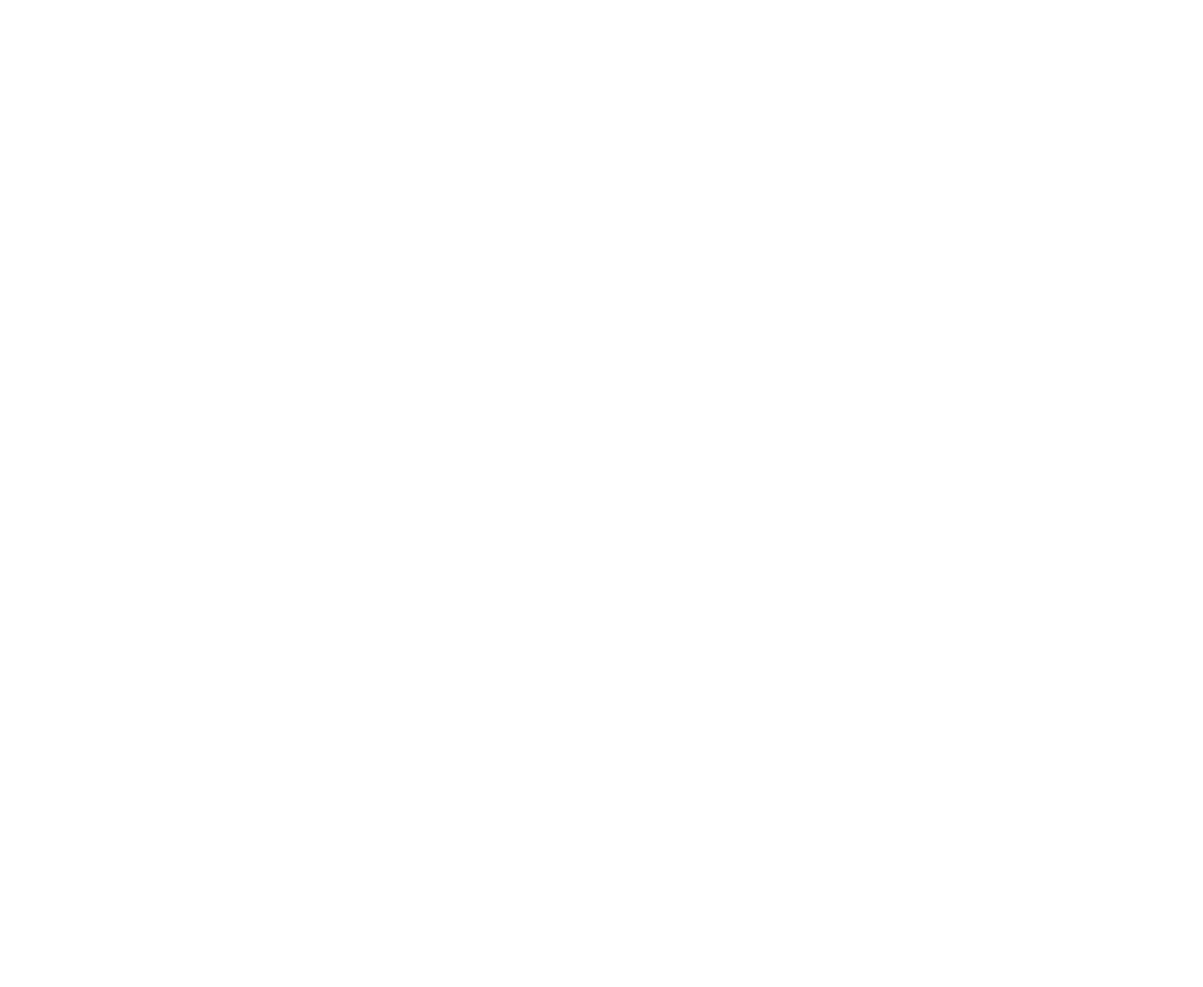
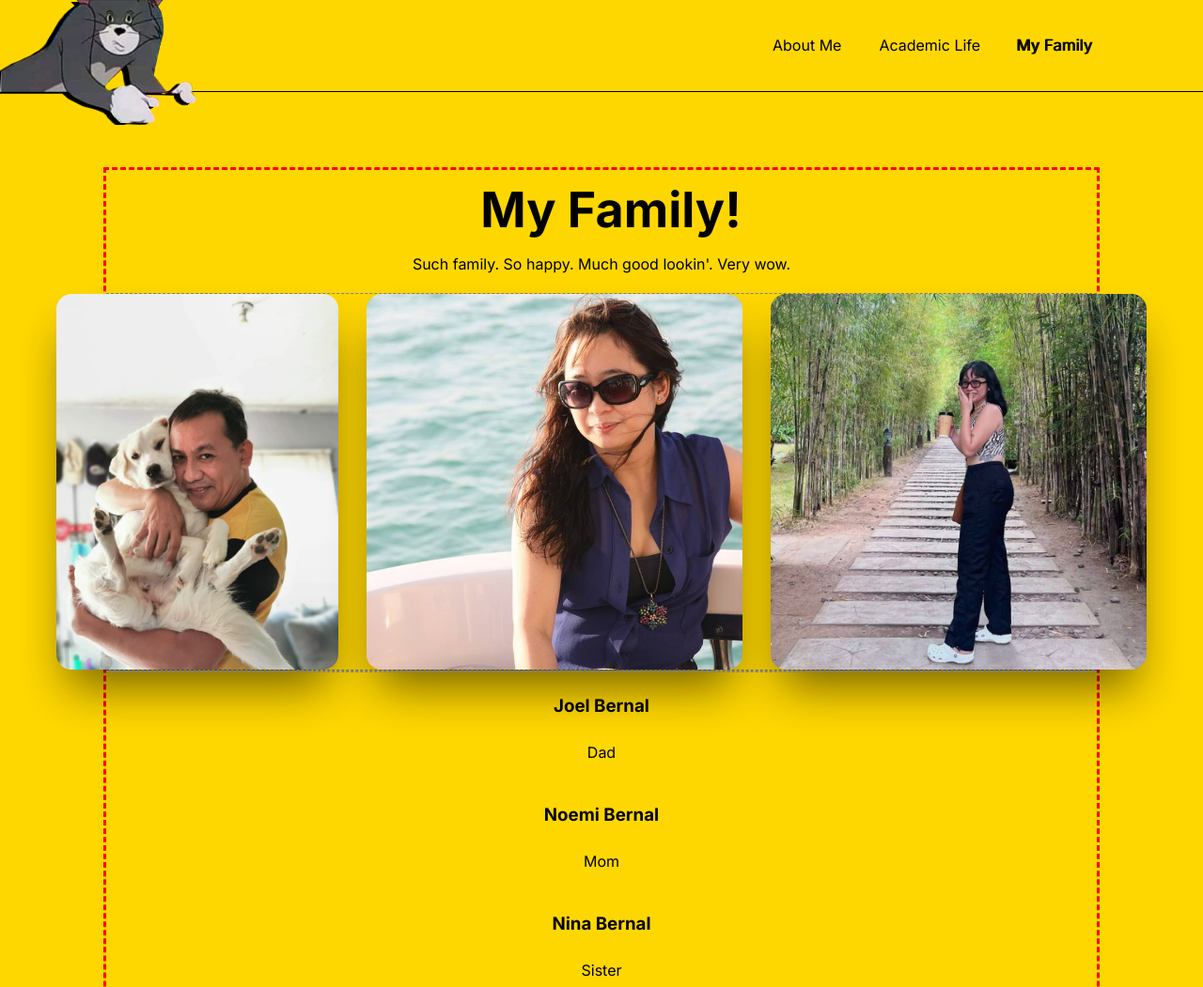
Before and after one commit to JewelBernal/activity4_html, a plain HTML site: page webpages/family.html in a window 1280 px wide. Shown: the top 1051 px of the page at 94% size. Before the commit the page ends 800 px from the top, so only its background shows below. Drawn offline with Linux system fonts and the light colour scheme.

Commit message:
started family page, and made few updates to styles.

```diff
--- a/styles/aboutme.css
+++ b/styles/aboutme.css
@@ -6,7 +6,6 @@ section {
 .navcontainer .navbar .navlink:nth-child(1) {
   text-shadow: 1px 0px 0.5px black;
   scale: 1.05;
-  transition: ease-in-out 0.3s;
 }
 
 .sectionTitle {
@@ -23,6 +22,7 @@ section {
 .keyvisual {
   border-radius: 16px;
   box-shadow: 0 30px 50px -12px #0000008c;
+  max-width: 550px;
 }
 
 .keyvisual:hover {
--- a/styles/academic.css
+++ b/styles/academic.css
@@ -74,4 +74,5 @@ section {
 
 #second .sectionParag {
   margin-left: 20px;
+  margin-top: 65px;
 }
--- /dev/null
+++ b/styles/family.css
@@ -0,0 +1,70 @@
+section {
+  padding-block: 80px;
+  padding-inline: var(--defaultPadding);
+}
+
+.navcontainer .navbar .navlink:nth-child(3) {
+  text-shadow: 1px 0px 0.5px black;
+  scale: 1.05;
+  transition: ease-in-out 0.3s;
+}
+
+#first .name {
+  display: flex;
+  align-items: center;
+  justify-content: center;
+}
+
+#first .nametitle {
+  display: flex;
+  justify-content: center;
+}
+
+#first .innerContainer {
+  border: 3px dashed red;
+  display: flex;
+  flex-direction: column;
+  text-align: center;
+  justify-content: center;
+}
+
+#first .innerContainer .column:nth-child(3) {
+  border: 1px dashed gray;
+  display: flex;
+  flex-direction: row;
+  gap: 5px;
+  justify-content: center;
+}
+
+
+/* #first .innerContainer .column {
+  text-align: center;
+} */
+
+
+#first .sectionTitle {
+  display: flex;
+  justify-content: center;
+}
+
+.sectionTitle {
+  font-size: 52px;
+  margin-left: 20px;
+  line-height: 0;
+}
+
+#first .column:nth-child(2) {
+  border: 1px dashed gray;
+  display: flex;
+  justify-content: center;
+  gap: 30px;
+
+}
+
+.keyvisual {
+  object-fit: cover;
+  border-radius: 16px;
+  box-shadow: 0 30px 50px -12px #0000008c;
+  width: 400px;
+  height: 400px;
+}
--- a/webpages/family.html
+++ b/webpages/family.html
@@ -0,0 +1,83 @@
+<!DOCTYPE html>
+<html lang="en">
+
+<head>
+  <meta charset="UTF-8">
+  <meta name="viewport" content="width=device-width, initial-scale=1.0">
+  <title>Family</title>
+  <link rel="preconnect" href="https://fonts.googleapis.com">
+  <link rel="preconnect" href="https://fonts.gstatic.com" crossorigin>
+  <link href="https://fonts.googleapis.com/css2?family=Inter:wght@400;700&display=swap" rel="stylesheet">
+  <link rel="stylesheet" type="text/css" href="../styles/_global.css">
+  <link rel="stylesheet" type="text/css" href="../styles/family.css">
+</head>
+
+<body>
+  <header class="header">
+    <div class="innerContainer">
+      <a class="logolink" href="/">
+        <img class="logo" alt="logo" src="../images/tom.png">
+      </a>
+      <div class="navcontainer">
+        <nav class="navbar">
+          <navitem class="navlink">
+            <a href="../webpages/aboutme.html">About Me</a>
+          </navitem>
+          <navitem class="navlink">
+            <a href="../webpages/academic.html">Academic Life</a>
+          </navitem>
+          <navitem class="navlink">
+            <a href="../webpages/family.html">My Family</a>
+          </navitem>
+        </nav>
+      </div>
+    </div>
+  </header>
+
+  <section id="first">
+    <div class="innerContainer">
+      <div class="column">
+        <h2 class="sectionTitle">
+          My Family!
+        </h2>
+        <p class="sectionParag">
+          Such family. So happy. Much good lookin'. Very wow.
+        </p>
+      </div>
+      <div class="column">
+        <img class="keyvisual" src="../images/dad.jpg" alt="Dad">
+        <img class="keyvisual" src="../images/mom.jpg" alt="Mom">
+        <img class="keyvisual" src="../images/sister.jpg" alt="Sis">
+      </div>
+      <div class="column">
+
+
+      </div>
+
+      <div class="nameblock">
+        <h3 class="name">Joel Bernal</h3>
+        <p class="nameTitle">Dad</p>
+      </div>
+
+      <div class="nameblock">
+        <h3 class="name">Noemi Bernal</h3>
+        <p class="nameTitle">Mom</p>
+      </div>
+
+      <div class="nameblock">
+        <h3 class="name">Nina Bernal</h3>
+        <p class="nameTitle">Sister</p>
+      </div>
+
+      <div class="column">
+        <img class="keyvisual" src="../images/brother.jpg" alt="Bro">
+      </div>
+      <div class="column">
+        <h3 class="name">Patrick Bernal</h3>
+        <p class="nameTitle">Brother</p>
+      </div>
+    </div>
+  </section>
+</body>
+
+</html>
```
Also changed, not shown: index.html (+1 -3 lines), webpages/aboutme.html (+5 -1 lines), webpages/academic.html (+3 -2 lines), images/brother.jpg (added), images/brother2.jpg (added), images/dad.jpg (added), images/mom.jpg (added), images/nerdguy.jpg, images/nerdguy1.jpg (added), images/sister.jpg (added).
